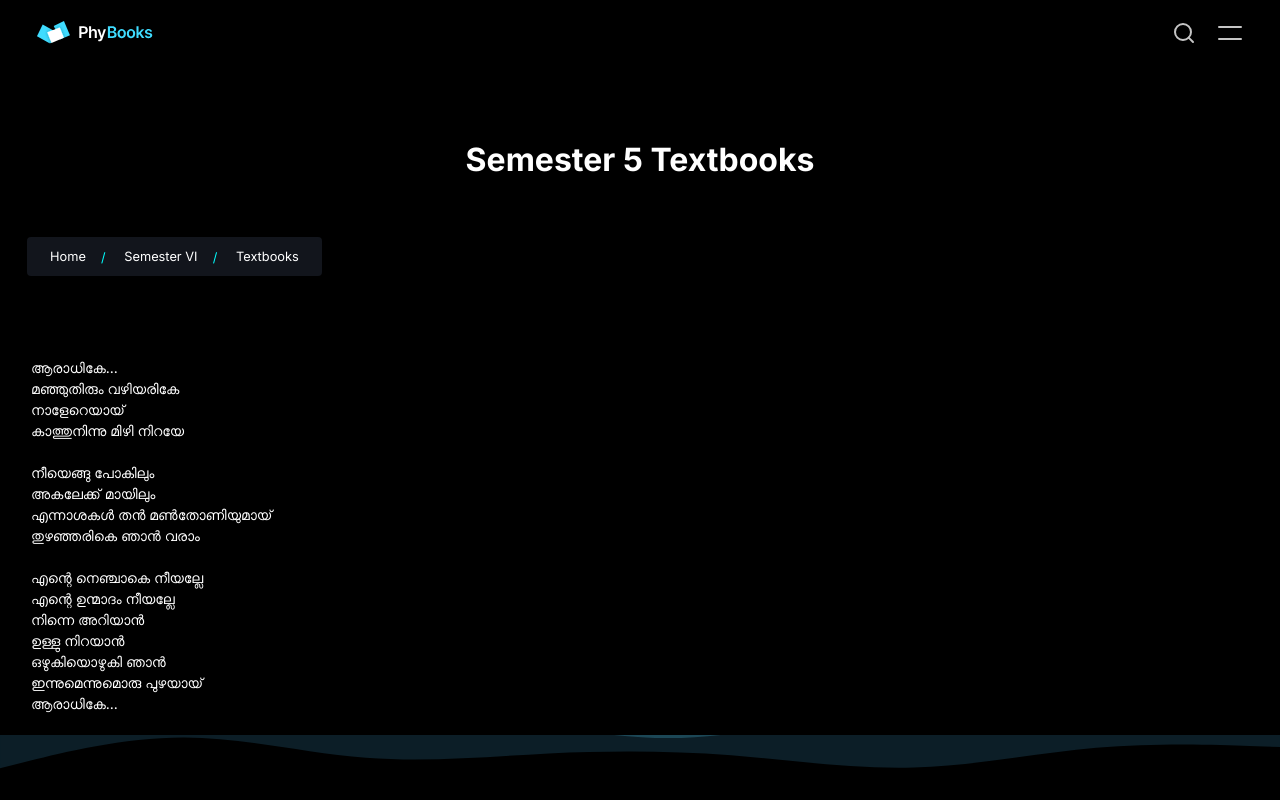
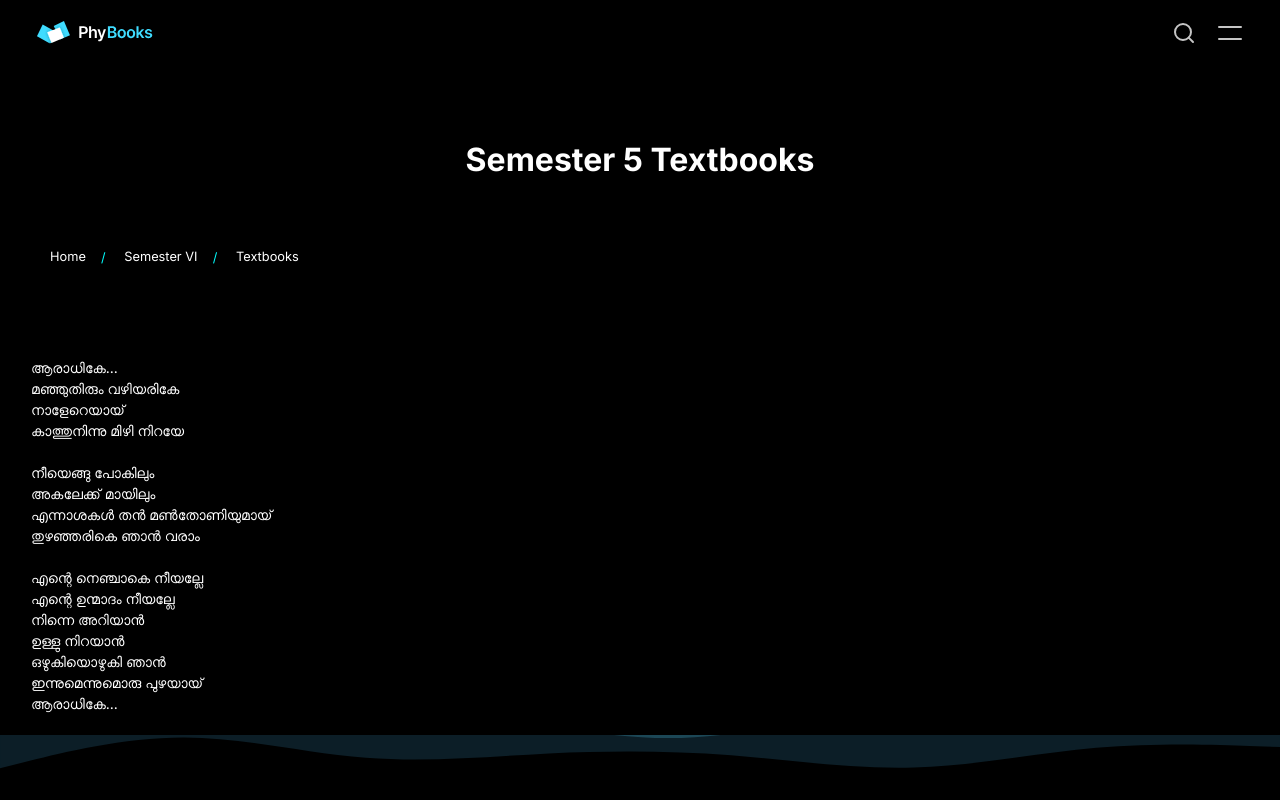
Before and after one commit to FarisPalayi/phybooks, a Next.js app: page /books in a window 1280 px wide. Shown: the top 800 px of the page. Built offline with nearby package versions, Linux system fonts and the light colour scheme.

Commit message:
remove breadcrumb bgcolor

```diff
--- a/src/app/styles/components/Breadcrumb.module.scss
+++ b/src/app/styles/components/Breadcrumb.module.scss
@@ -6,7 +6,7 @@
   gap: var(--breadcrumb-gap);
   width: max-content;
   padding: rem(10) rem(23);
-  background-color: #12151c;
+  // background-color: #12151c;
   border-radius: rem(4);
 }
 
@@ -18,7 +18,7 @@
 
   &:not(:last-child)::after {
     position: absolute;
-    content: "/";
+    content: "/"; // can also use the chevron-right-cyan icon
     color: cyan;
     transform: translate(
       calc((var(--breadcrumb-gap) - var(--arrow-width)) / 2),
```
